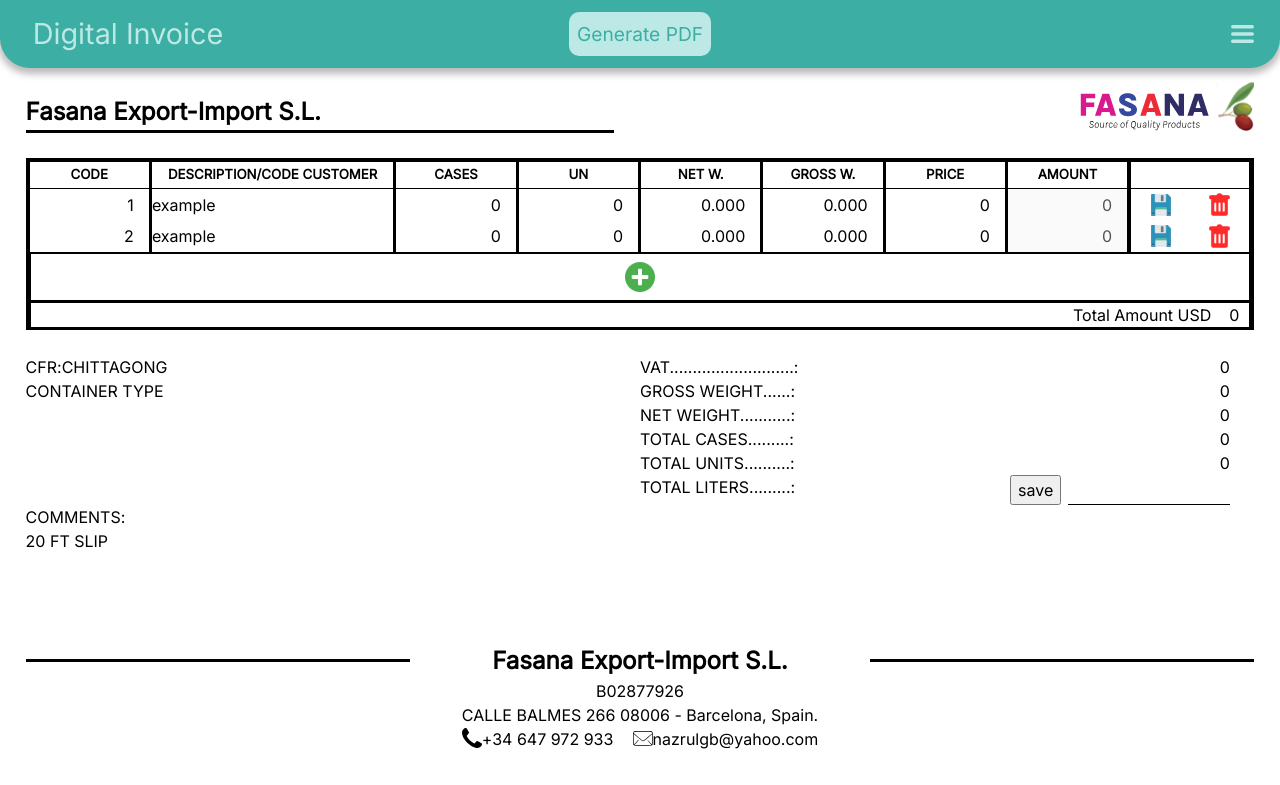
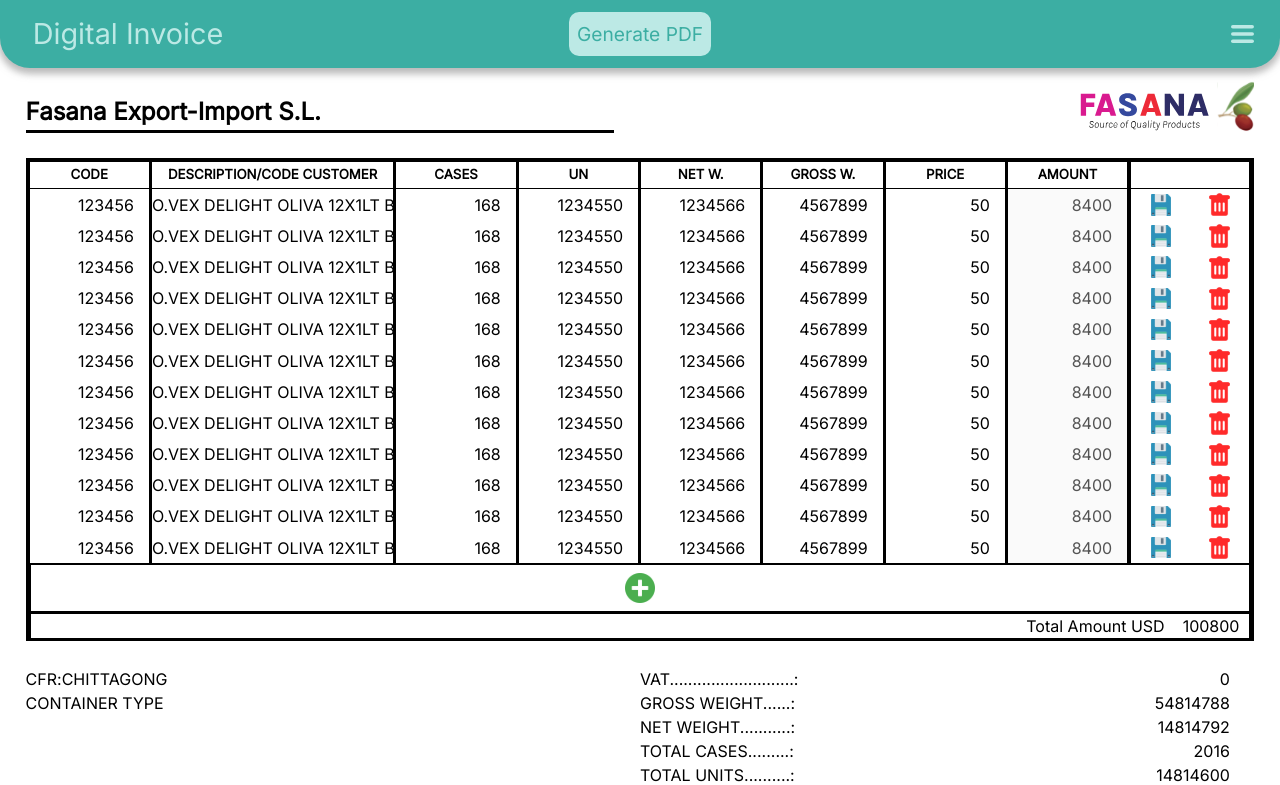
Before and after one commit to PDFgenerator/PDFgenerator.github.io, a React (Create React App) app: page / in a window 1280 px wide. Shown: the top 785 px of the page. Built offline with nearby package versions, Linux system fonts and the light colour scheme.

Commit message:
reactoring of functions inf PDF.js

```diff
--- a/src/Repository/DataService.js
+++ b/src/Repository/DataService.js
@@ -27,26 +27,136 @@
     table:[
         {
             id: 1,
-            code: "1",
-            description: "example",
-            cases: 0,
-            un: "0",
-            net: "0.000",
-            gross: "0.000",
-            price: 0.00,
-            amount: 0.00,
-        } ,
-        {
-            id: 2,
-            code: "2",
-            description: "example",
-            cases: 0,
-            un: "0",
-            net: "0.000",
-            gross: "0.000",
-            price: 0.00,
+            code: "123456",
+            description: "O.VEX DELIGHT OLIVA 12X1LT BVR BANGLADES",
+            cases: 168,
+            un: "1234550",
+            net: "1234566",
+            gross: "4567899",
+            price: 50.00,
             amount: 0.00,
         },
+        {
+            id: 1,
+            code: "123456",
+            description: "O.VEX DELIGHT OLIVA 12X1LT BVR BANGLADES",
+            cases: 168,
+            un: "1234550",
+            net: "1234566",
+            gross: "4567899",
+            price: 50.00,
+            amount: 0.00,
+        },
+        {
+            id: 1,
+            code: "123456",
+            description: "O.VEX DELIGHT OLIVA 12X1LT BVR BANGLADES",
+            cases: 168,
+            un: "1234550",
+            net: "1234566",
+            gross: "4567899",
+            price: 50.00,
+            amount: 0.00,
+        },
+        {
+            id: 1,
+            code: "123456",
+            description: "O.VEX DELIGHT OLIVA 12X1LT BVR BANGLADES",
+            cases: 168,
+            un: "1234550",
+            net: "1234566",
+            gross: "4567899",
+            price: 50.00,
+            amount: 0.00,
+        },
+        {
+            id: 1,
+            code: "123456",
+            description: "O.VEX DELIGHT OLIVA 12X1LT BVR BANGLADES",
+            cases: 168,
+            un: "1234550",
+            net: "1234566",
+            gross: "4567899",
+            price: 50.00,
+            amount: 0.00,
+        },
+        {
+            id: 1,
+            code: "123456",
+            description: "O.VEX DELIGHT OLIVA 12X1LT BVR BANGLADES",
+            cases: 168,
+            un: "1234550",
+            net: "1234566",
+            gross: "4567899",
+            price: 50.00,
+            amount: 0.00,
+        },
+        {
+            id: 1,
+            code: "123456",
+            description: "O.VEX DELIGHT OLIVA 12X1LT BVR BANGLADES",
+            cases: 168,
+            un: "1234550",
+            net: "1234566",
+            gross: "4567899",
+            price: 50.00,
+            amount: 0.00,
+        },
+        {
+            id: 1,
+            code: "123456",
+            description: "O.VEX DELIGHT OLIVA 12X1LT BVR BANGLADES",
+            cases: 168,
+            un: "1234550",
+            net: "1234566",
+            gross: "4567899",
+            price: 50.00,
+            amount: 0.00,
+        },
+        {
+            id: 1,
+            code: "123456",
+            description: "O.VEX DELIGHT OLIVA 12X1LT BVR BANGLADES",
+            cases: 168,
+            un: "1234550",
+            net: "1234566",
+            gross: "4567899",
+            price: 50.00,
+            amount: 0.00,
+        },
+        {
+            id: 1,
+            code: "123456",
+            description: "O.VEX DELIGHT OLIVA 12X1LT BVR BANGLADES",
+            cases: 168,
+            un: "1234550",
+            net: "1234566",
+            gross: "4567899",
+            price: 50.00,
+            amount: 0.00,
+        },
+        {
+            id: 1,
+            code: "123456",
+            description: "O.VEX DELIGHT OLIVA 12X1LT BVR BANGLADES",
+            cases: 168,
+            un: "1234550",
+            net: "1234566",
+            gross: "4567899",
+            price: 50.00,
+            amount: 0.00,
+        },
+        {
+            id: 1,
+            code: "123456",
+            description: "O.VEX DELIGHT OLIVA 12X1LT BVR BANGLADES",
+            cases: 168,
+            un: "1234550",
+            net: "1234566",
+            gross: "4567899",
+            price: 50.00,
+            amount: 0.00,
+        }
     ],
     totals:{
         amount: 0.00,
--- a/src/Repository/PDF.js
+++ b/src/Repository/PDF.js
@@ -12,13 +12,14 @@
     const Font = (type) => { doc.setFont("Helvetica", type); }
     const Size = (num) => { doc.setFontSize(num); }
 
-    /* Title */
+    const Title = () => {
         Size(14)
         Font("Bold")
         doc.text("Fasana Export - Import S.L.", 6 , 12);
         doc.line(6, 13, 105, 13);
+    }
 
-    /* Date */
+    const Date = () => {
         Size(10)
         doc.text("DATE", 141 , 12);
         doc.line(141, 13, 151, 13);
@@ -26,8 +27,9 @@
         Size(10.5)
         Font("")
         doc.text(DateTime().date, 141 , 17.5);
+    }
 
-    /* Time */
+    const Time = () => {
         Size(10)
         Font("Bold")
         doc.text("TIME", 171 , 12);
@@ -36,11 +38,12 @@
         Size(10.5)
         Font("")
         doc.text(DateTime().time, 171 , 17.5);
+    }
 
     /* Logo */
     doc.addImage(logo, "PNG", 10, 18, 54, 15, "logo", "NONE", 0);
 
-    /* Proforma Invoice */
+    const Proforma_Invoice = () => {
         Size(10)
         Font("Bold")
         doc.text("PROFORMA INVOICE", 88, 25);
@@ -58,8 +61,9 @@
         Size(10)
         Font("")
         doc.text(`PAGE: ${DataService.header.proformaInvoice.page}`, 98, 36);
+    }
 
-    /* Delivery Adress */
+    const Delivery_Adress = () => {
         Size(11)
         Font("Bold")
         doc.text("--- Delivery Adress ---", 30, 47);
@@ -69,8 +73,9 @@
         doc.text(`${DataService.header.deliveryAdress.code}`, 15, 53);
         doc.text(`${DataService.header.deliveryAdress.adress}`, 15, 58);
         doc.text(`${DataService.header.deliveryAdress.country}`, 15, 80);
+    }
 
-    /* Invoice Adress */
+    const Invoice_Adress = () => {
         Size(11)
         Font("Bold")
         doc.text("--- Invoice Adress ---", 141, 47);
@@ -80,8 +85,9 @@
         doc.text(`${DataService.header.invoiceAdress.code}`, 127, 53);
         doc.text(`${DataService.header.invoiceAdress.adress}`, 127, 58);
         doc.text(`${DataService.header.invoiceAdress.country}`, 127, 80);
+    }
 
-    /* Header table */
+    const Header_Table = () => {
         doc.text("Delivery:", 6, 93)
         doc.text("REF.OC D-3*2021", 6, 97.5)
 
@@ -89,33 +95,20 @@
 
         doc.text("PAYMENT: 50% pay cash up front 50% CAD", 105, 93)
         doc.text("PAYMENT INSTRUMENT: L/C", 105, 97.6)
+    }
 
-
-
-    /* Table */
-
+    const Table = () => {
         const headers = [
             'CODE',
             'DESCRIPTION',
             'CASES',
-        'UN',
+            'UNITS',
             'NET_W',
             'GROSS_W',
             'PRICE',
             'AMOUNT',
         ]
-    const invoiceObjectTableRows = [
-    {
-        CODE: DataService.table[0].amount.toString(),
-        DESCRIPTION: 'testing',
-        CASES: 'testing',
-        UN: 'testing',
-        NET_W: 'testing',
-        GROSS_W: 'testing',
-        PRICE: 'testing',
-        AMOUNT: 'testing',
-    }
-]
+
         const rows = () => {
             let rows = DataService.table;
             let result = [];
@@ -125,7 +118,7 @@
                     CODE: row.code.toString(),
                     DESCRIPTION: row.description.toString(),
                     CASES: row.cases.toString(),
-                UN: row.un.toString(),
+                    UNITS: row.un.toString(),
                     NET_W: row.net.toString(),
                     GROSS_W: row.gross.toString(),
                     PRICE: row.price.toString(),
@@ -135,11 +128,21 @@
             })
             return result;
         }
-    // console.log(rows())
-    doc.table(6, 100, rows(), headers, { autoSize: true })
 
+        // doc.cell("center")
 
-    /* Footer */
+        doc.table(6, 100, rows(), headers,
+            {
+                autoSize: true,
+                fontSize: 9.2,
+                padding: 2,
+                margins: {width: 90},
+                headerBackgroundColor: "#ebebeb"
+            }
+        )
+    }
+
+    const Footer = () => {
         Size(13)
         Font("Bold")
         doc.line(8, 270, 70, 270);
@@ -155,8 +158,19 @@
         doc.text(`${DataService.footer.numberPhone}`, 66, 285.5);
         doc.addImage(mail, "PNG", 103, 283, 4, 3, "mail", "NONE", 0);
         doc.text(`${DataService.footer.email}`, 108, 285.5);
+    }
 
 
+    Title()
+    Date()
+    Time()
+    Proforma_Invoice()
+    Delivery_Adress()
+    Invoice_Adress()
+    Header_Table()
+    Table()
+
+    Footer()
 
     doc.save("prueba2.pdf");
 }
```
Lines whose indentation alone changed are shown as unchanged.
